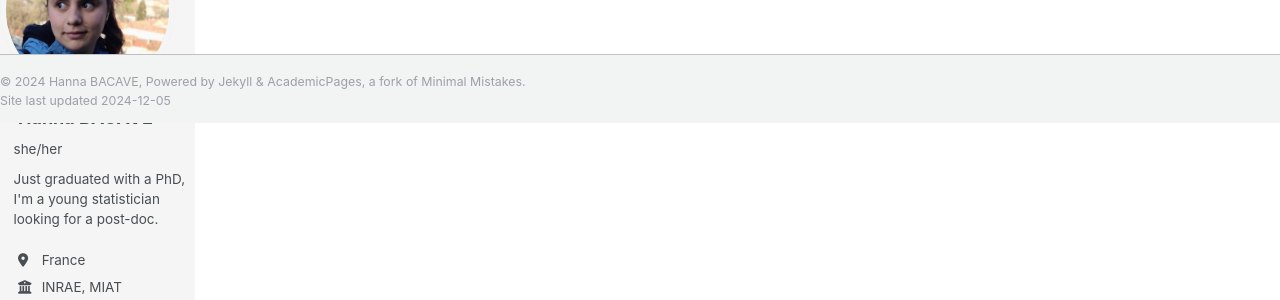
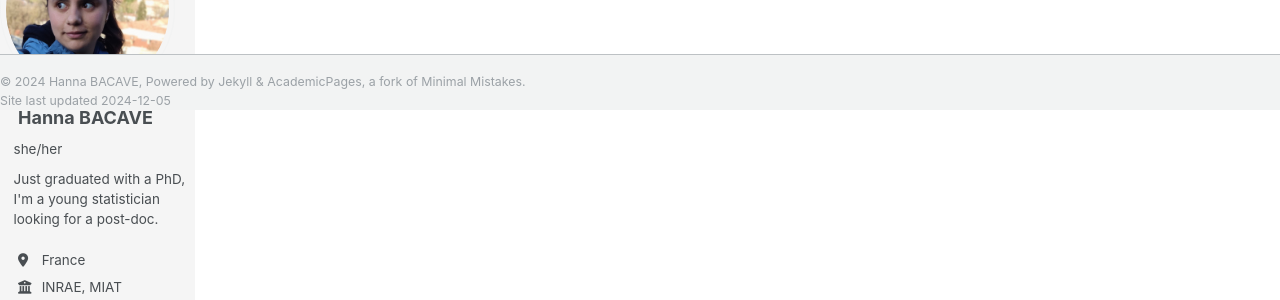
Before and after one commit to hannabacave/hannabacave.github.io, a Jekyll site: the page built from _pages/category-archive.html, in a window 1280 px wide. Shown: the part 184-484 px from the top of the page. Built offline with Jekyll 4.4.1, drawn with Linux system fonts in a browser that asks for light colours; some web fonts are replaced.

Commit message:
Update _footer.scss

```diff
--- a/_sass/_footer.scss
+++ b/_sass/_footer.scss
@@ -53,7 +53,7 @@
 }
 
 .page__footer-copyright {
-   margin-bottom:1em;
+   margin-bottom:0em;
   font-family: $global-font-family;
   font-size: $type-size-7;
 }
```
